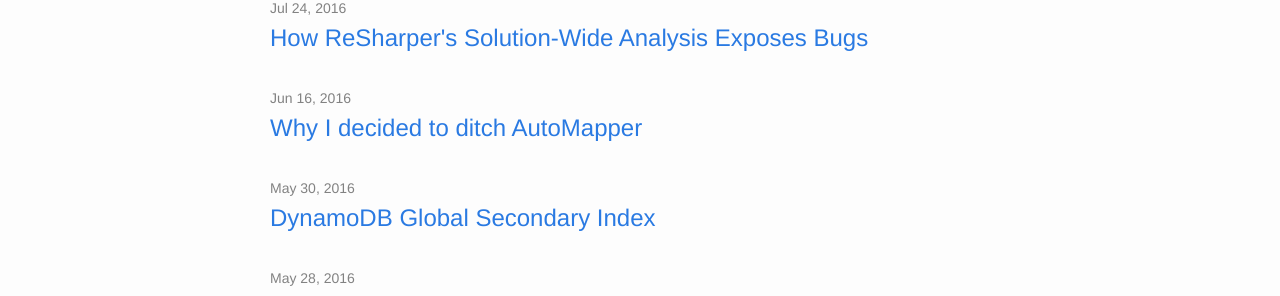
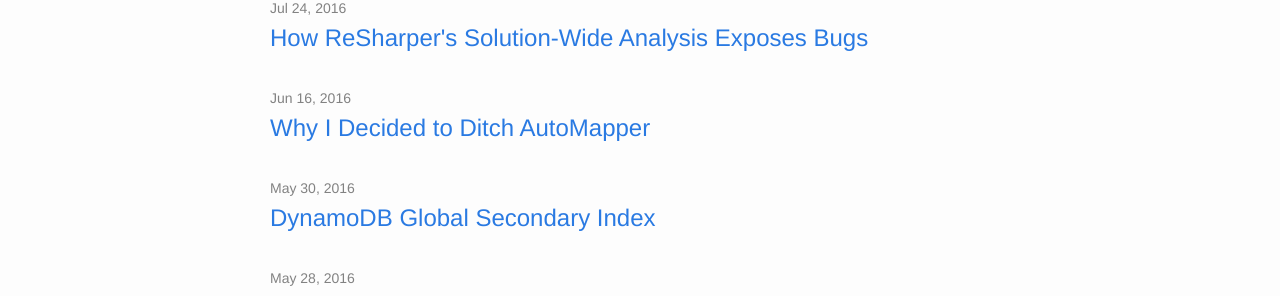
Before and after one commit to PlanetLotus/PlanetLotus.github.io, a Jekyll site: the page built from index.html, in a window 1280 px wide. Shown: the part 141-437 px from the top of the page. Built offline with Jekyll 4.4.1, drawn with Linux system fonts in a browser that asks for light colours.

Commit message:
Fix casing.

```diff
--- a/_posts/2016-06-16-automapper.markdown
+++ b/_posts/2016-06-16-automapper.markdown
@@ -1,6 +1,6 @@
 ---
 layout: post
-title: "Why I decided to ditch AutoMapper"
+title: "Why I Decided to Ditch AutoMapper"
 description: "Mapping objects is painful. AutoMapper makes many aspects of mapping less painful, but is the cost worth it?"
 ---
 
```
